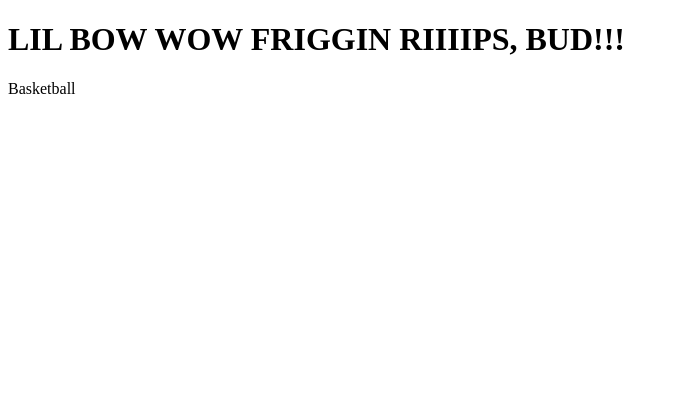
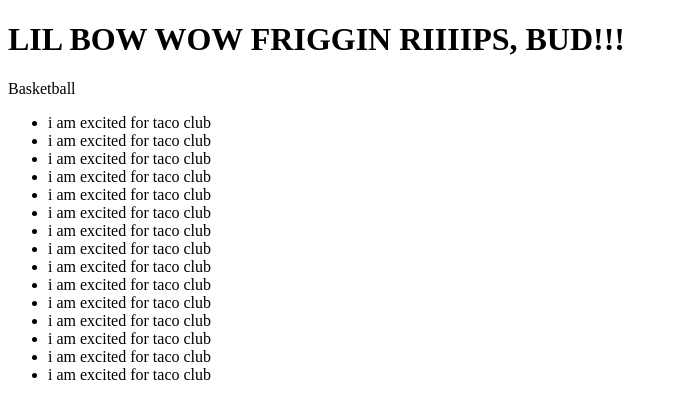
Before and after one commit to fourCatsTryingToKillEachOther/super-secret-spy-program, a plain HTML site: page index.html in a window 1280 px wide. Shown: the whole page, without its empty margins (0-677 px from the left). Drawn offline with Linux system fonts and the light colour scheme.

Commit message:
taco club stuff

```diff
--- a/index.html
+++ b/index.html
@@ -11,6 +11,23 @@
 <body>
     <h1>LIL BOW WOW FRIGGIN RIIIIPS, BUD!!!</h1>
     <p>Basketball</p>
+    <ul>
+        <li>i am excited for taco club</li>
+        <li>i am excited for taco club</li>
+        <li>i am excited for taco club</li>
+        <li>i am excited for taco club</li>
+        <li>i am excited for taco club</li>
+        <li>i am excited for taco club</li>
+        <li>i am excited for taco club</li>
+        <li>i am excited for taco club</li>
+        <li>i am excited for taco club</li>
+        <li>i am excited for taco club</li>
+        <li>i am excited for taco club</li>
+        <li>i am excited for taco club</li>
+        <li>i am excited for taco club</li>
+        <li>i am excited for taco club</li>
+        <li>i am excited for taco club</li>
+    </ul>
 </body>
 
 </html>
```
